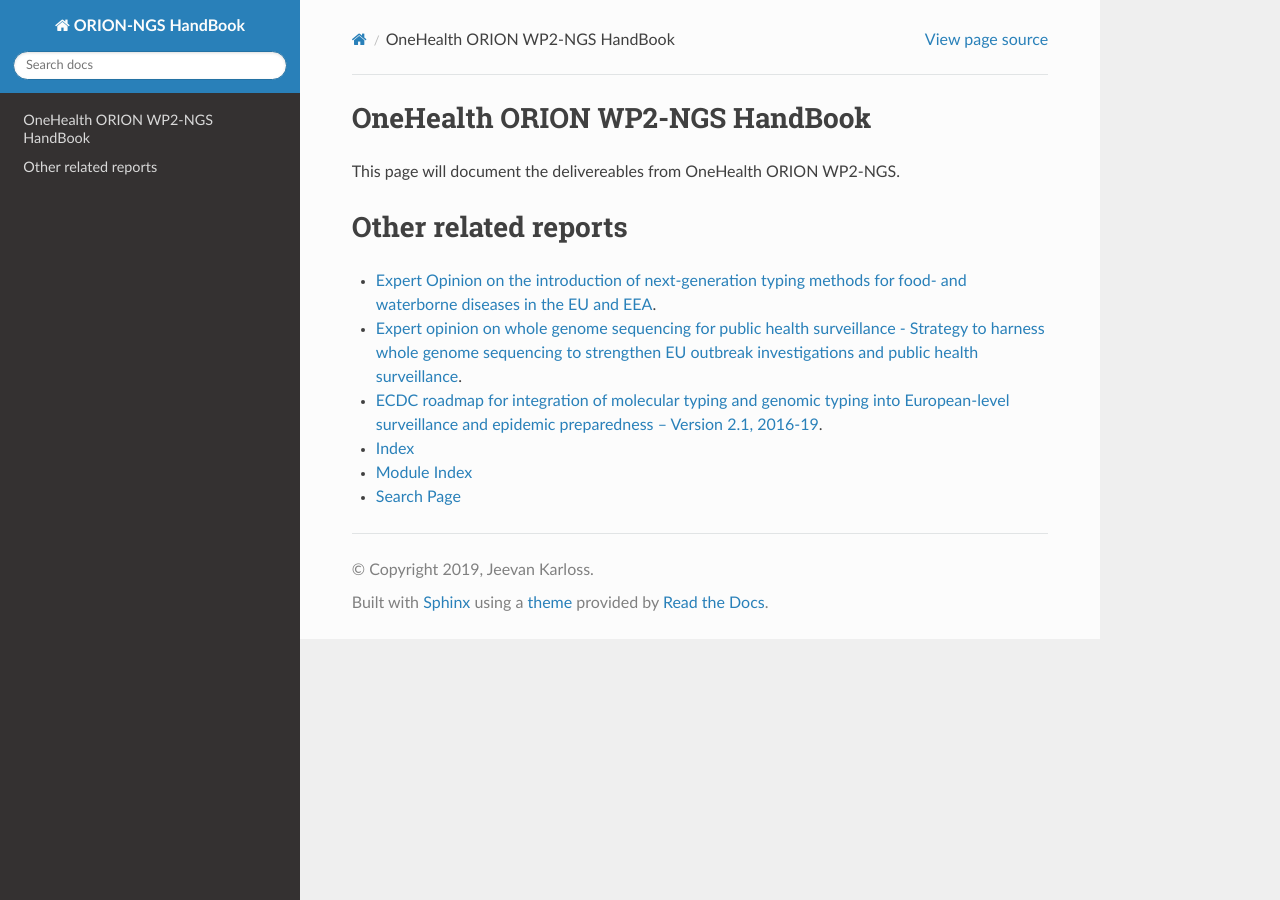
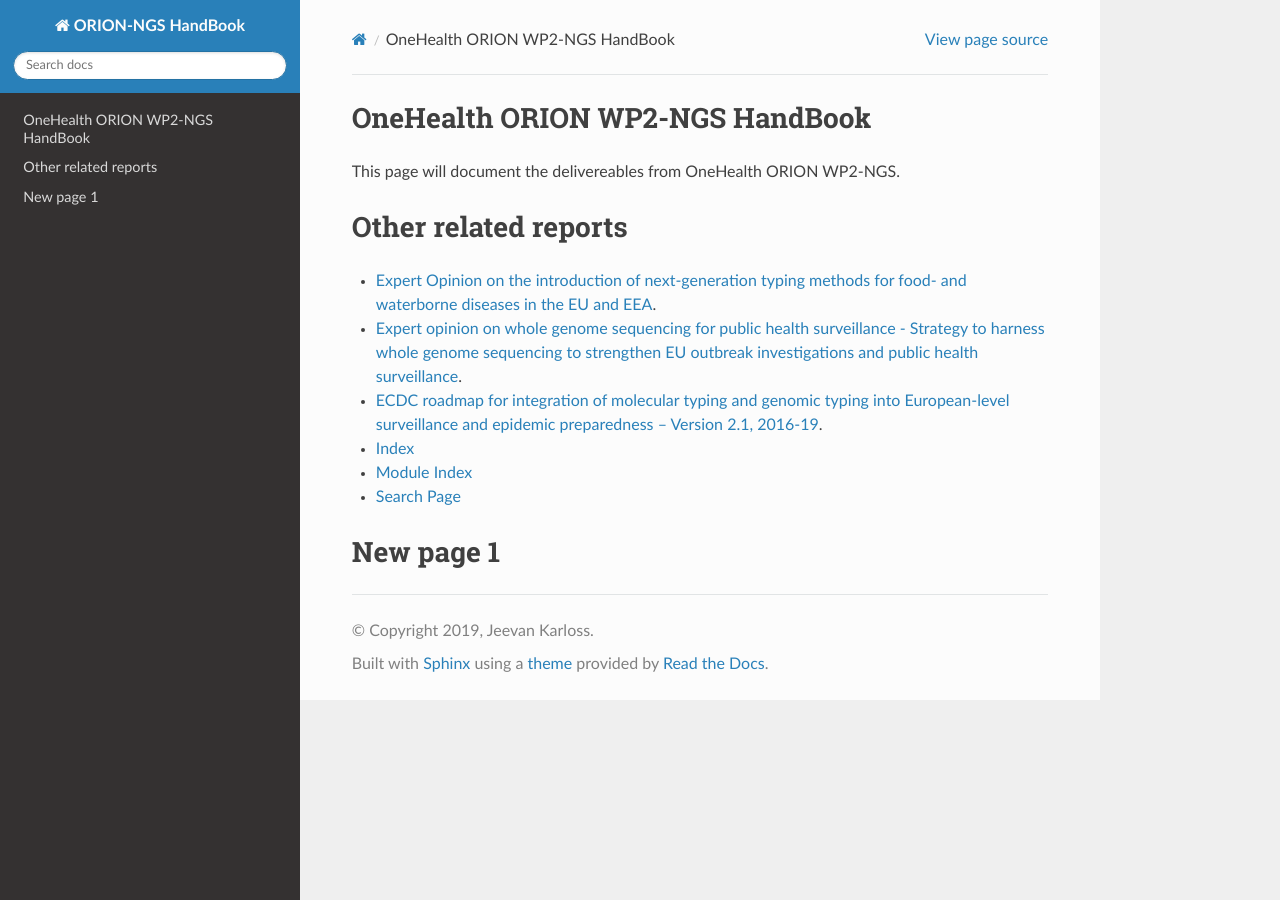
Before and after one commit to NorwegianVeterinaryInstitute/ORION_HandBook, a Sphinx documentation site: the page built from docs/source/index.rst, in a window 1280 px wide. Built offline with Sphinx 7.4.7 and the Read the Docs theme 2.0.0, drawn with Linux system fonts in a browser that asks for light colours.

Commit message:
Modified

```diff
--- a/docs/source/index.rst
+++ b/docs/source/index.rst
@@ -21,3 +21,7 @@ Other related reports
 * :ref:`genindex`
 * :ref:`modindex`
 * :ref:`search`
+
+
+New page 1
+==================
```
